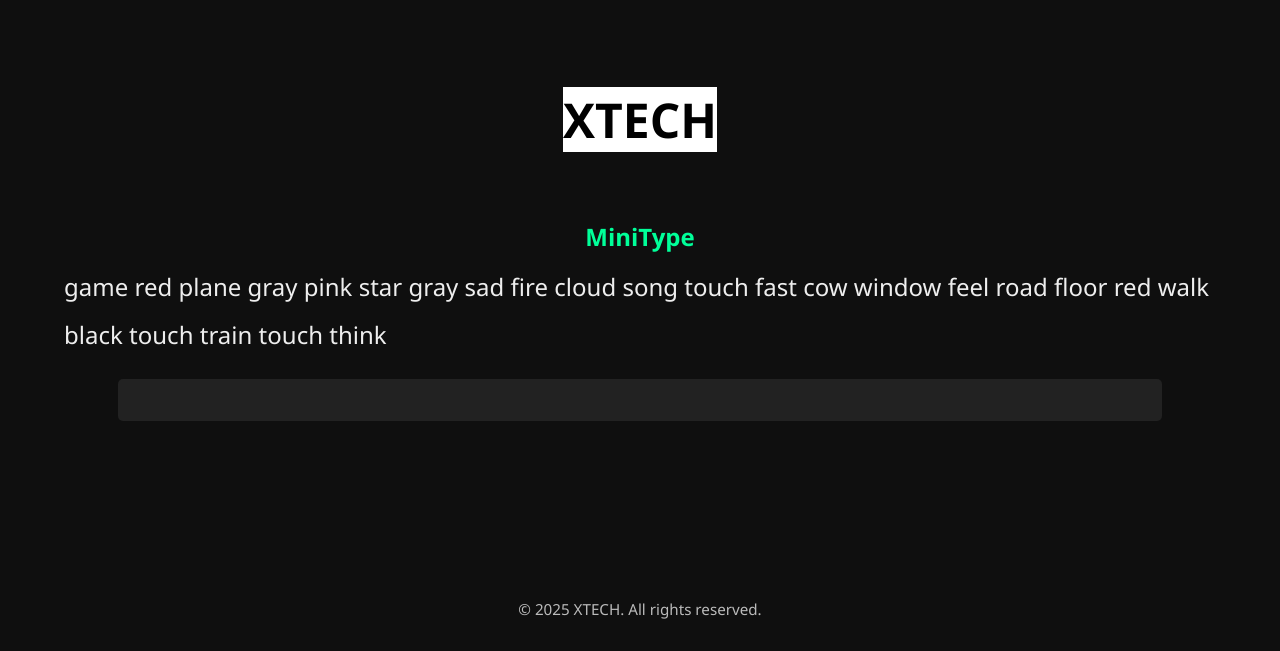
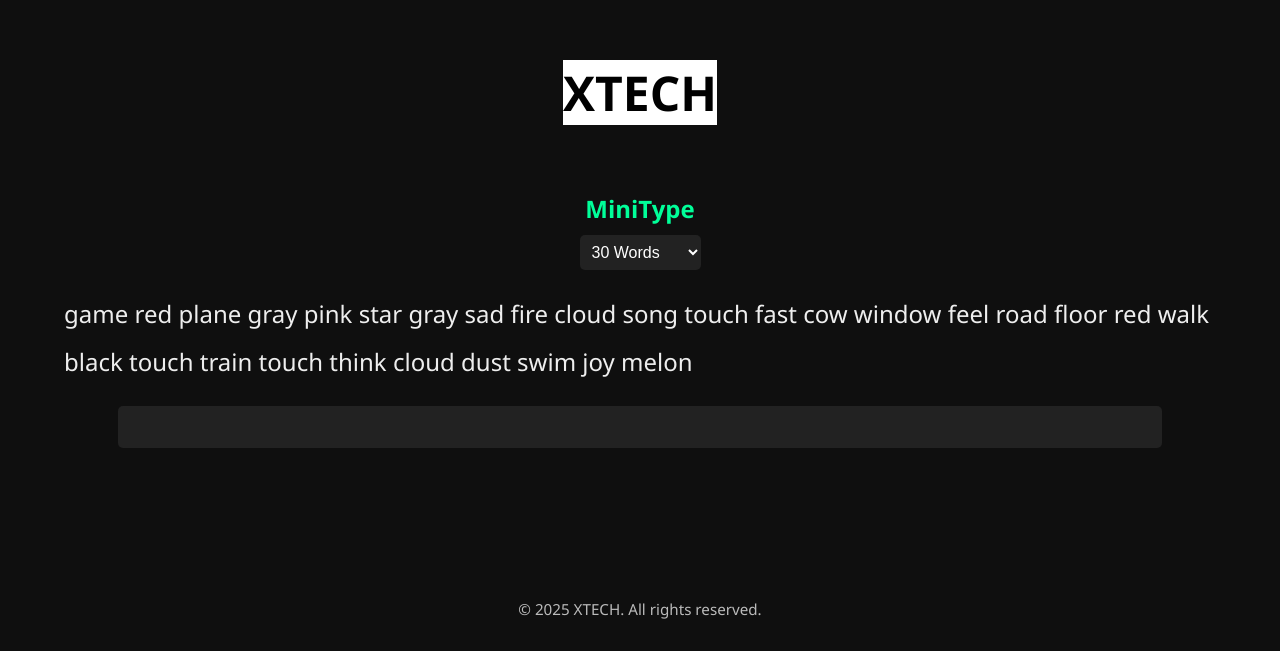
Before and after one commit to m3te0rite/xtech-typing-test-project, a plain HTML site: page index.html in a window 1280 px wide. Shown: the part 149-800 px from the top of the page. Drawn offline with Linux system fonts and the light colour scheme.

Commit message:
bucn of modes

```diff
--- a/index.html
+++ b/index.html
@@ -53,7 +53,6 @@
     #words span {
       animation: fadeIn 0.3s ease;
     }
-
     .footer {
       margin-top: 32px;
       margin-bottom: 32px;
@@ -65,6 +64,15 @@
       position: fixed;
       bottom: 0;
     }
+    #modeSelector {
+      margin-bottom: 20px;
+      padding: 8px;
+      font-size: 1em;
+      background: #222;
+      color: #fff;
+      border: none;
+      border-radius: 5px;
+    }
   </style>
 </head>
 <body>
@@ -75,14 +83,20 @@
 
   <h2>MiniType</h2>
 
+  <select id="modeSelector">
+    <option value="time-15">15 Seconds</option>
+    <option value="time-30">30 Seconds</option>
+    <option value="time-60">60 Seconds</option>
+    <option value="words-10">10 Words</option>
+    <option value="words-30" selected>30 Words</option>
+    <option value="words-50">50 Words</option>
+  </select>
+
   <div id="words"></div>
   <input type="text" id="input" autocomplete="off" autofocus />
   <div id="stats"></div>
 
-
-
-<div class="footer">
-</div>
+  <div class="footer"></div>
   <br>
 
   <script>
@@ -99,39 +113,65 @@
       "love","hate","hope","fear","joy","anger","peace","war","truth","lie"
     ];
 
-    function generatePhrase() {
+    let currentWords = "";
+    let startTime = null;
+    let typed = "";
+    let correctChars = 0;
+    let totalChars = 0;
+    let timer = null;
+
+    const wordsDiv = document.getElementById("words");
+    const input = document.getElementById("input");
+    const stats = document.getElementById("stats");
+    const modeSelector = document.getElementById("modeSelector");
+
+    function generatePhrase(wordCount) {
       let phrase = [];
-      for (let i = 0; i < 25; i++) {
+      for (let i = 0; i < wordCount; i++) {
         phrase.push(baseWords[Math.floor(Math.random() * baseWords.length)]);
       }
       return phrase.join(" ");
     }
 
-    let currentWords = "";
-    let startTime = null;
-    let typed = "";
-    let correctChars = 0;
-    let totalChars = 0;
+    function loadWords() {
+      clearTimeout(timer);
+      const mode = modeSelector.value;
+      let wordCount = 30;
+      let timeLimit = null;
 
-    const wordsDiv = document.getElementById("words");
-    const input = document.getElementById("input");
-    const stats = document.getElementById("stats");
+      if (mode.startsWith("words")) {
+        wordCount = parseInt(mode.split("-")[1]);
+      } else if (mode.startsWith("time")) {
+        timeLimit = parseInt(mode.split("-")[1]);
+        wordCount = 100;
+      }
 
-    function loadWords() {
-      currentWords = generatePhrase();
+      currentWords = generatePhrase(wordCount);
       wordsDiv.innerHTML = "";
       currentWords.split("").forEach(char => {
         const span = document.createElement("span");
         span.textContent = char;
         wordsDiv.appendChild(span);
       });
+
       typed = "";
       input.value = "";
       startTime = null;
       correctChars = 0;
       totalChars = 0;
       stats.textContent = "";
+      input.disabled = false;
       input.focus();
+
+      if (timeLimit) {
+        timer = setTimeout(() => {
+          input.disabled = true;
+          const duration = timeLimit;
+          const wpm = Math.round((correctChars / 5) / (duration / 60));
+          const accuracy = Math.round((correctChars / totalChars) * 100);
+          stats.textContent = `Time's up! WPM: ${wpm} | Accuracy: ${accuracy}% (Tab + Enter to retry)`;
+        }, timeLimit * 1000);
+      }
     }
 
     input.addEventListener("input", () => {
@@ -152,11 +192,13 @@
         }
       });
 
-      if (typed.length >= currentWords.length) {
+      const mode = modeSelector.value;
+      if (mode.startsWith("words") && typed.length >= currentWords.length) {
         const duration = (new Date() - startTime) / 1000;
         const wpm = Math.round((correctChars / 5) / (duration / 60));
         const accuracy = Math.round((correctChars / totalChars) * 100);
         stats.textContent = `WPM: ${wpm} | Accuracy: ${accuracy}% (Tab + Enter to retry)`;
+        input.disabled = true;
       }
     });
 
@@ -173,18 +215,14 @@
       }
     });
 
+    modeSelector.addEventListener("change", loadWords);
     loadWords();
   </script>
 
-
-
-
   <script>
-        // Example: Show current year automatically
     document.querySelector('.footer').innerHTML =
       `&copy; ${new Date().getFullYear()} XTECH. All rights reserved.`;
   </script>
 
-
 </body>
 </html>
```
Lines whose indentation alone changed are shown as unchanged.
